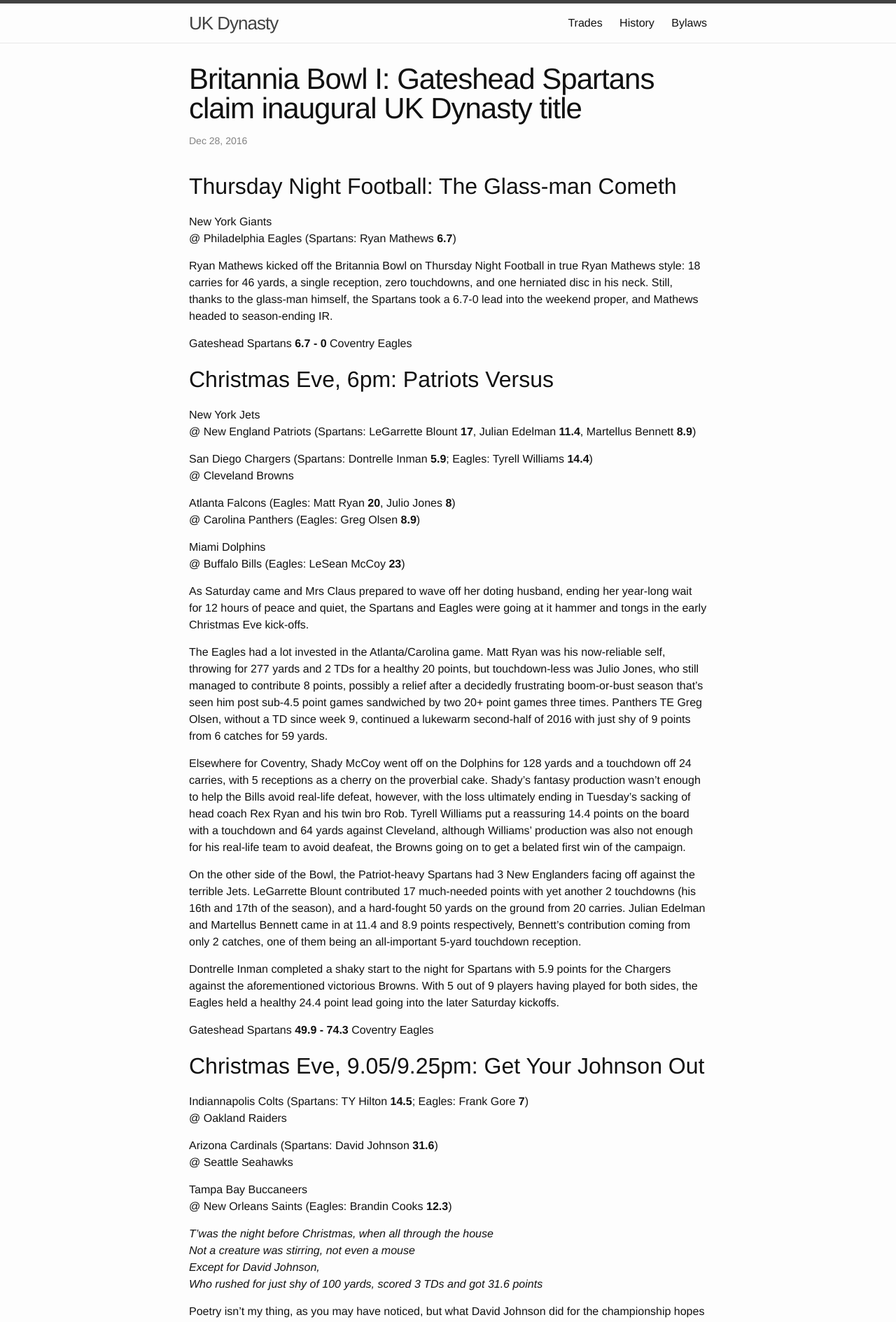
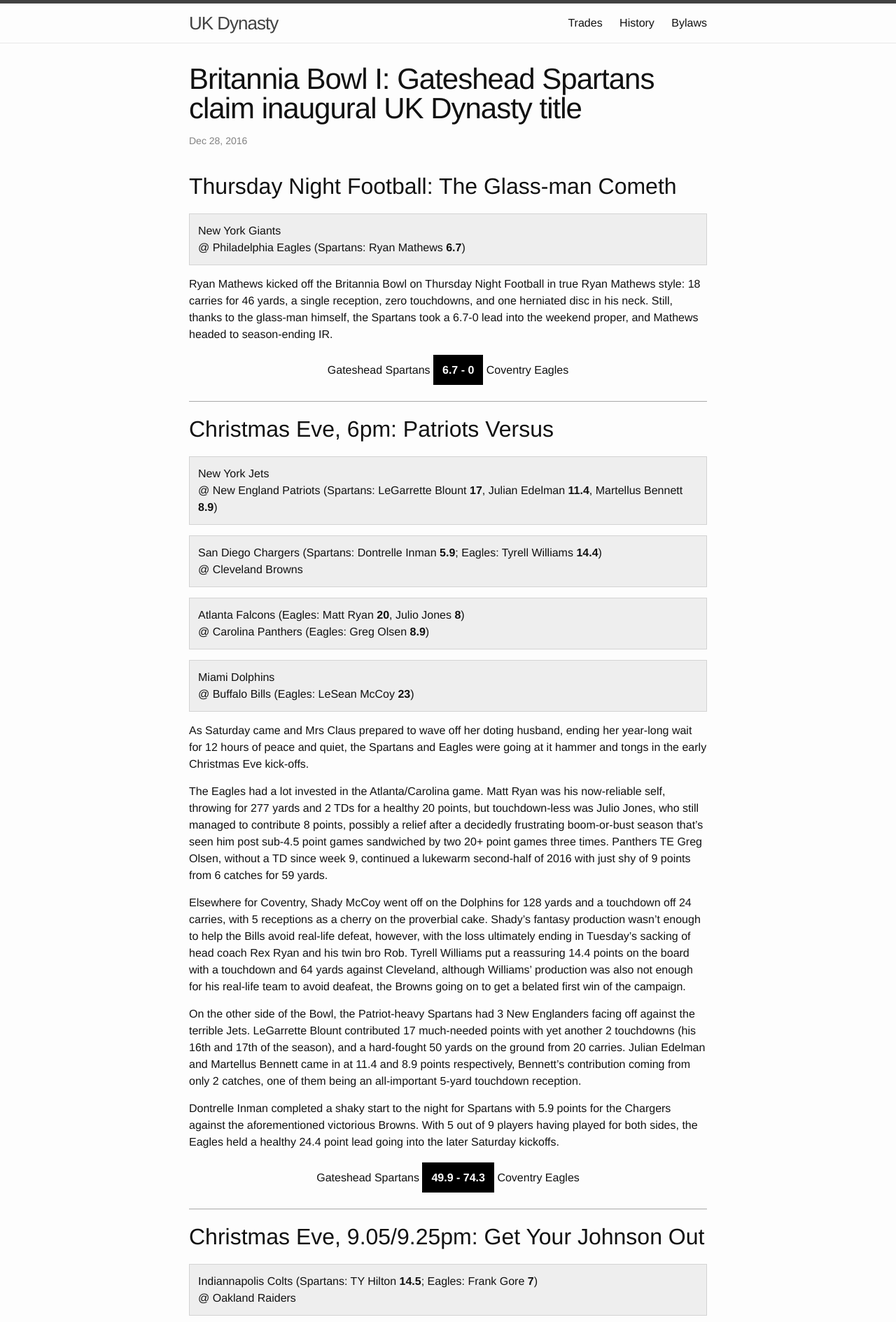
Before and after one commit to UKDynasty/ukdynasty.github.io, a Jekyll site: the page built from _posts/2016-12-28-gateshead-spartans-claim-inaugural-uk-dynasty-title.md, in a window 1280 px wide. Shown: the top 1889 px of the page at 70% size. Built offline with Jekyll 4.4.1, drawn with Linux system fonts in a browser that asks for light colours.

Commit message:
Add custom styling for scoreboards in reports

```diff
--- /dev/null
+++ b/_sass/site.scss
@@ -0,0 +1,17 @@
+p.report__scoreboard {
+  text-align: center;
+  padding: 0.75rem 0.75rem 2rem 0.75rem;
+  border-bottom: 1px solid darkgray;
+  strong {
+    border:1px solid black;
+    background-color: black;
+    color: white;
+    padding: 0.75rem;
+  }
+}
+
+p.report__nflmatchup {
+  padding: 0.75rem;
+  border: 1px solid lightgray;
+  background-color: #EEE;
+}
--- a/assets/main.scss
+++ b/assets/main.scss
@@ -37,3 +37,4 @@
 
 // Import partials from the `minima` theme.
 @import "minima";
+@import "site";
```
